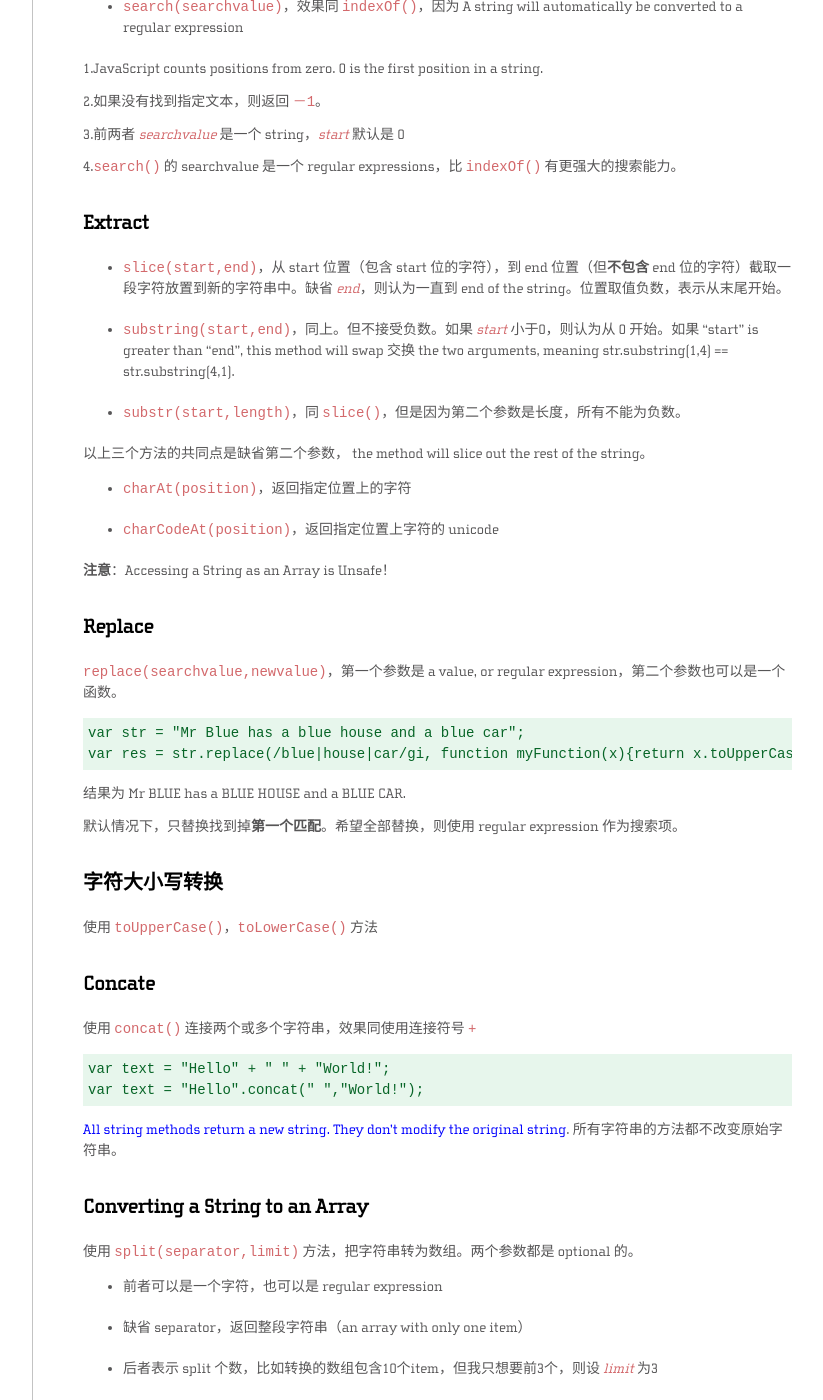
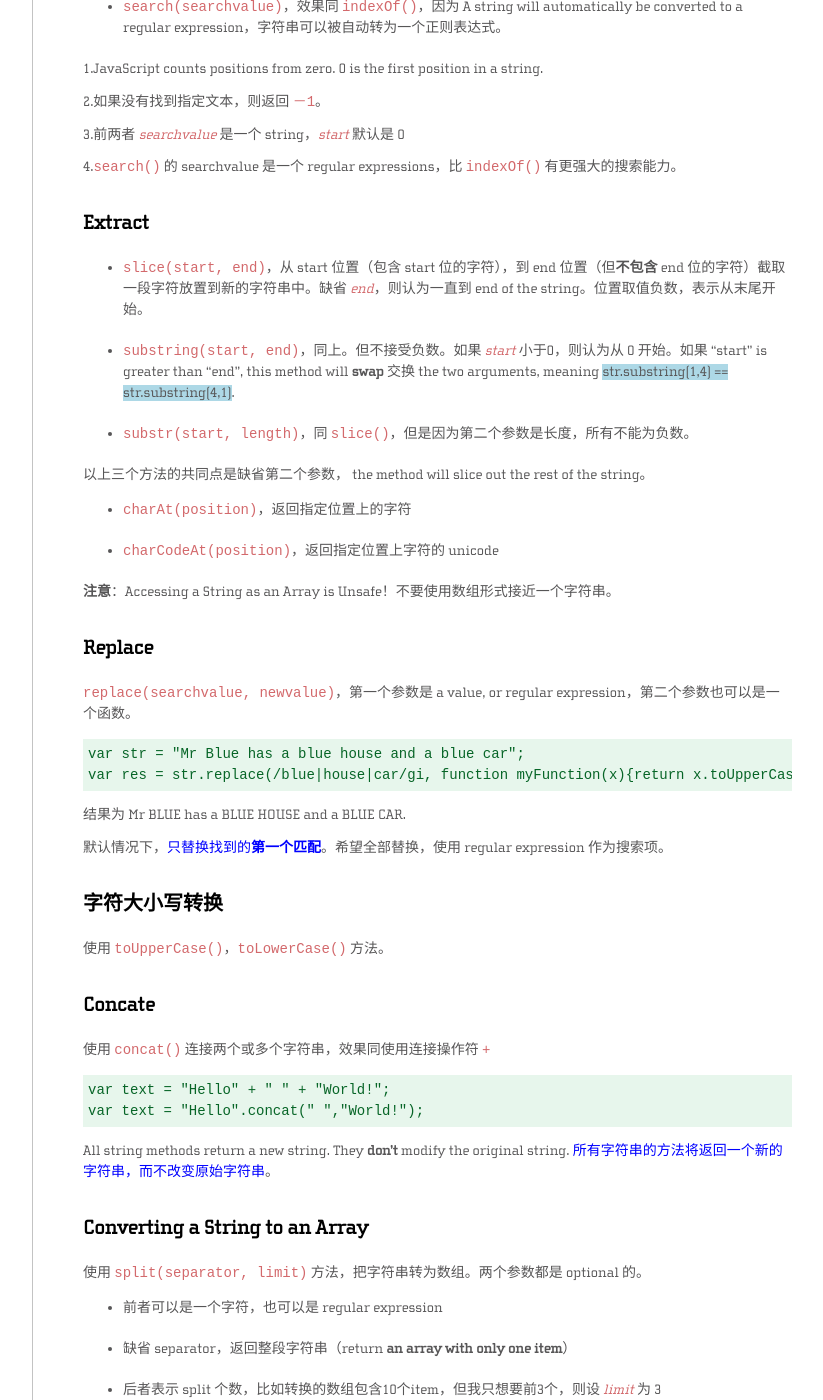
Before and after one commit to Vivi-wu/dive-into-web, a Jekyll site: the page built from _posts/2014-05-02-JavaScript-String.markdown, in a window 1280 px wide and 1400 px high, scrolled down 892 px. Shown: the whole window, without its empty margins (313-1136 px from the left). Built offline with Jekyll 4.4.1, drawn with Linux system fonts in a browser that asks for light colours; nearby versions of some CDN libraries; some of the changed text lies outside the part shown.

Commit message:
review posts

```diff
--- a/_posts/2014-05-02-JavaScript-String.markdown
+++ b/_posts/2014-05-02-JavaScript-String.markdown
@@ -29,9 +29,9 @@
 
 ### Find
 
-+ `indexOf(searchvalue,start)`，返回一个字符串中指定文本第一次出现的位置 **index** of (the position of) the **first** occurrence of a specified text in a string
-+ `lastIndexOf(searchvalue,start)`，返回返回一个字符串中指定文本 **last** occurrence 最后一次出现的位置
-+ `search(searchvalue)`，效果同 `indexOf()`，因为 A string will automatically be converted to a regular expression
++ `indexOf(searchvalue, start)`，返回一个字符串中指定文本第一次出现的位置 **index** of (the position of) the **first** occurrence of a specified text in a string
++ `lastIndexOf(searchvalue, start)`，返回返回一个字符串中指定文本 **last** occurrence 最后一次出现的位置
++ `search(searchvalue)`，效果同 `indexOf()`，因为 A string will automatically be converted to a regular expression，字符串可以被自动转为一个正则表达式。
 
 1.JavaScript counts positions from zero. 0 is the first position in a string.
 
@@ -43,54 +43,54 @@
 
 ### Extract
 
-+ `slice(start,end)`，从 start 位置（包含 start 位的字符），到 end 位置（但**不包含** end 位的字符）截取一段字符放置到新的字符串中。缺省 _end_，则认为一直到 end of the string。位置取值负数，表示从末尾开始。
-+ `substring(start,end)`，同上。但不接受负数。如果 _start_ 小于0，则认为从 0 开始。如果 "start" is greater than "end", this method will swap 交换 the two arguments, meaning str.substring(1,4) == str.substring(4,1).
-+ `substr(start,length)`，同 `slice()`，但是因为第二个参数是长度，所有不能为负数。
++ `slice(start, end)`，从 start 位置（包含 start 位的字符），到 end 位置（但**不包含** end 位的字符）截取一段字符放置到新的字符串中。缺省 _end_，则认为一直到 end of the string。位置取值负数，表示从末尾开始。
++ `substring(start, end)`，同上。但不接受负数。如果 _start_ 小于0，则认为从 0 开始。如果 "start" is greater than "end", this method will **swap** 交换 the two arguments, meaning <span style="background-color:lightblue;">str.substring(1,4) == str.substring(4,1)</span>.
++ `substr(start, length)`，同 `slice()`，但是因为第二个参数是长度，所有不能为负数。
 
 以上三个方法的共同点是缺省第二个参数， the method will slice out the rest of the string。
 
 + `charAt(position)`，返回指定位置上的字符
 + `charCodeAt(position)`，返回指定位置上字符的 unicode
 
-**注意**：Accessing a String as an Array is Unsafe！
+**注意**：Accessing a String as an Array is Unsafe！不要使用数组形式接近一个字符串。
 
 ### Replace
 
-`replace(searchvalue,newvalue)`，第一个参数是 a value, or regular expression，第二个参数也可以是一个函数。
+`replace(searchvalue, newvalue)`，第一个参数是 a value, or regular expression，第二个参数也可以是一个函数。
 
     var str = "Mr Blue has a blue house and a blue car";
     var res = str.replace(/blue|house|car/gi, function myFunction(x){return x.toUpperCase();});
 
 结果为 Mr BLUE has a BLUE HOUSE and a BLUE CAR.
 
-默认情况下，只替换找到掉**第一个匹配**。希望全部替换，则使用 regular expression 作为搜索项。
+默认情况下，<span style="color:blue;">只替换找到的**第一个匹配**</span>。希望全部替换，使用 regular expression 作为搜索项。
 
 ### 字符大小写转换
 
-使用 `toUpperCase()`，`toLowerCase()` 方法
+使用 `toUpperCase()`，`toLowerCase()` 方法。
 
 ### Concate
 
-使用 `concat()` 连接两个或多个字符串，效果同使用连接符号 `+`
+使用 `concat()` 连接两个或多个字符串，效果同使用连接操作符 `+`
 
     var text = "Hello" + " " + "World!";
     var text = "Hello".concat(" ","World!");
 
-<span style="color:blue;">All string methods return a new string. They don't modify the original string</span>. 所有字符串的方法都不改变原始字符串。
+All string methods return a new string. They **don't** modify the original string. <span style="color:blue;">所有字符串的方法将返回一个新的字符串，而不改变原始字符串</span>。
 
 ### Converting a String to an Array
 
-使用 `split(separator,limit)` 方法，把字符串转为数组。两个参数都是 optional 的。
+使用 `split(separator, limit)` 方法，把字符串转为数组。两个参数都是 optional 的。
 
 + 前者可以是一个字符，也可以是 regular expression
-+ 缺省 separator，返回整段字符串（an array with only one item）
-+ 后者表示 split 个数，比如转换的数组包含10个item，但我只想要前3个，则设 _limit_ 为3
++ 缺省 separator，返回整段字符串（return **an array with only one item**）
++ 后者表示 split 个数，比如转换的数组包含10个item，但我只想要前3个，则设 _limit_ 为 3
 
-Separate each charater, including white-space，按单个字符分割，包括空格。
+Separate each charater, **including white-space**，按单个字符分割，包括空格。
 
     var str = "How are you doing today?";
     var res = str.split("");
 
 ### Match
 
-使用 `match(regexp)`，在字符串中查找，返回一个 **array**，数组中每一个项目是一个 match。没找到匹配返回 `null`。
+使用方法 `match(regexp)`，在字符串中查找，返回一个 **array**，该返回数组中每一个项目是一个 match。没找到匹配，返回 `null`。
--- a/_posts/2014-05-03-JavaScript-Number.markdown
+++ b/_posts/2014-05-03-JavaScript-Number.markdown
@@ -67,8 +67,8 @@
 
 ### Converting Variables to Numbers 全局函数
 
-+ `Number()`，	Returns a number, converted from its argument. 注意字符串转数字，看下面的例子。
-+ `parseFloat()`，	Parses its argument and returns a floating point number
++ `Number()`， Returns a number, converted from its argument. 注意字符串转数字，看下面的例子。
++ `parseFloat()`， Parses its argument and returns a floating point number
 + `parseInt()`， Parses its argument and returns an integer. **Spaces are allowed. Only the first number is returned**，空格是允许的，但是只返回第一个数字。
 + This function determines if the first character in the specified string is a number. If it is, it parses the string until it reaches the end of the number, and returns the number **as a number**, not as a string.
 + Leading and trailing spaces are allowed。第一个数字前和后允许有空格。
@@ -105,4 +105,4 @@
 
 所有 number 的方法均不改变原来的变量，返回一个新的值。
 
-<span style="color:blue;">In JavaScript, all data types have a **valueOf()** and a **toString()** method</span>.
+<span style="background-color:lightblue;">In JavaScript, all data types have a <b>valueOf()</b> and a <b>toString()</b> method</span>.
--- a/_posts/2014-05-04-JavaScript-Date.markdown
+++ b/_posts/2014-05-04-JavaScript-Date.markdown
@@ -107,13 +107,15 @@
 </tr>
 </tbody></table>
 
-In JavaScript, the first of the week (0) means "Sunday"，JS中的星期**从星期天开始**。`getDay()` 方法获得的是表示星期的数字，如果希望显示名称，可以这样做：
+In JavaScript, <span style="background-color:lightblue;">the first (0) of the <b>week</b> means "Sunday"，JS中的星期是<b>从星期天开始</b></span>。
+
+`getDay()` 方法获得的是表示星期的数字，如果希望显示名称，可以这样做：
 
     var d = new Date();
     var days = ["Sunday","Monday","Tuesday","Wednesday","Thursday","Friday","Saturday"];
     document.getElementById("demo").innerHTML = days[d.getDay()];
 
-<span style="color:blue;">JS中表示 month 的数字也是从 0 开始的，January 一月对应数字是 0，December 十二月是 11。</span>
+<span style="background-color:lightblue;">JS中表示 <b>month</b> 的数字也是从 0 开始的，January 一月对应数字是 0，December 十二月是 11。</span>
 
 ## Set Date
 
--- a/_posts/2015-03-12-HTML-Entities-Charset-URL-Encode.markdown
+++ b/_posts/2015-03-12-HTML-Entities-Charset-URL-Encode.markdown
@@ -16,14 +16,14 @@
 
 优点：使用前者（实体名字）便于记忆。
 
-缺点：The disadvantage is that browsers may not support all entity names, but the support for numbers （十进制或十六进制）is good. **浏览器不一定支持所有的实体名称**。
+缺点：The browsers may not support all entity names, but the support for numbers（十进制或十六进制）is good. **浏览器不一定支持（能识别）所有的实体名称**。
 
 <!--more-->
 
 **Tips**：
 
 + If you use an HTML entity name, or number, the character will always display correctly. This is independent of what character set (encoding) your page uses!
-无论用实体名还是数字，字符都会正确显示，这个是独立于网页所使用的编码字符集。
+无论用实体名还是数字，字符都会正确显示，这个是独立于网页所使用的编码字符集的。
 + Remember that **browsers will always truncate spaces in HTML pages**. If you write 10 spaces in your text, the browser will remove 9 of them. To add real spaces to your text, you can use the _&nbsp;_ character entity. 为了在文本中加入1个以上的空格，可以使用 _&nbsp;_ 字符实体
 + Symbols 实体用法一样。
 
```
Also changed, not shown: _posts/2014-05-01-JavaScript-Syntax.markdown (+5 -6 lines), _posts/2014-05-02-JavaScript-data-type.markdown (+18 -0 lines).
